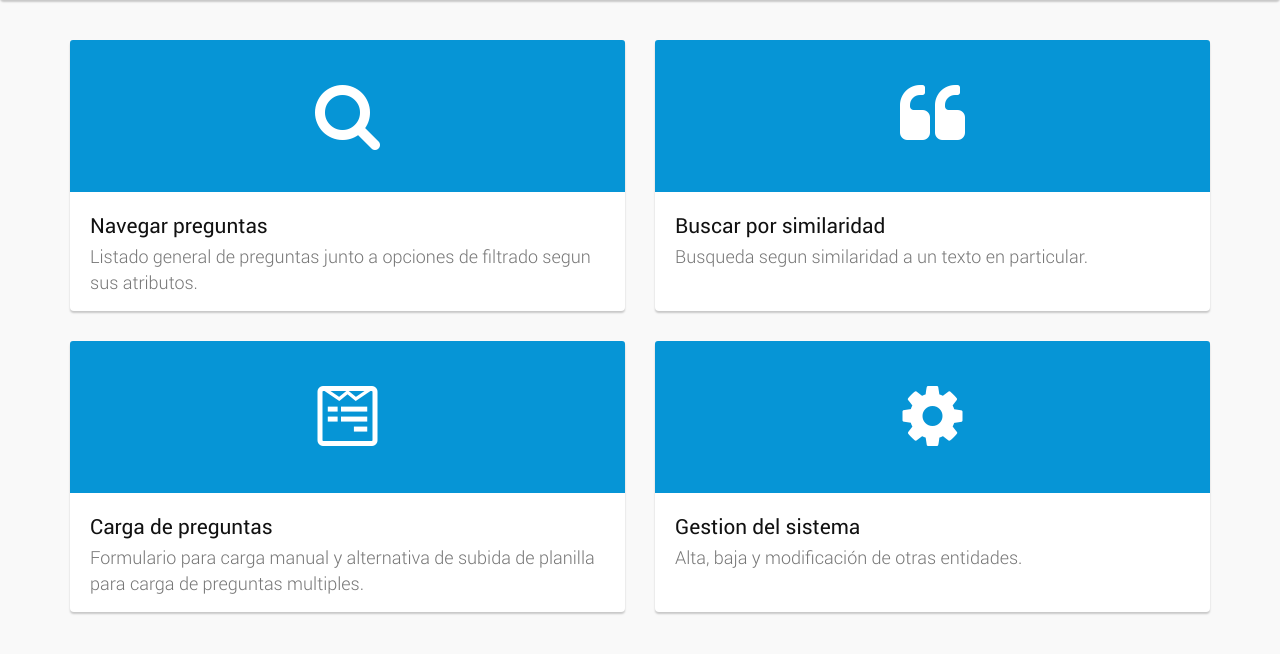
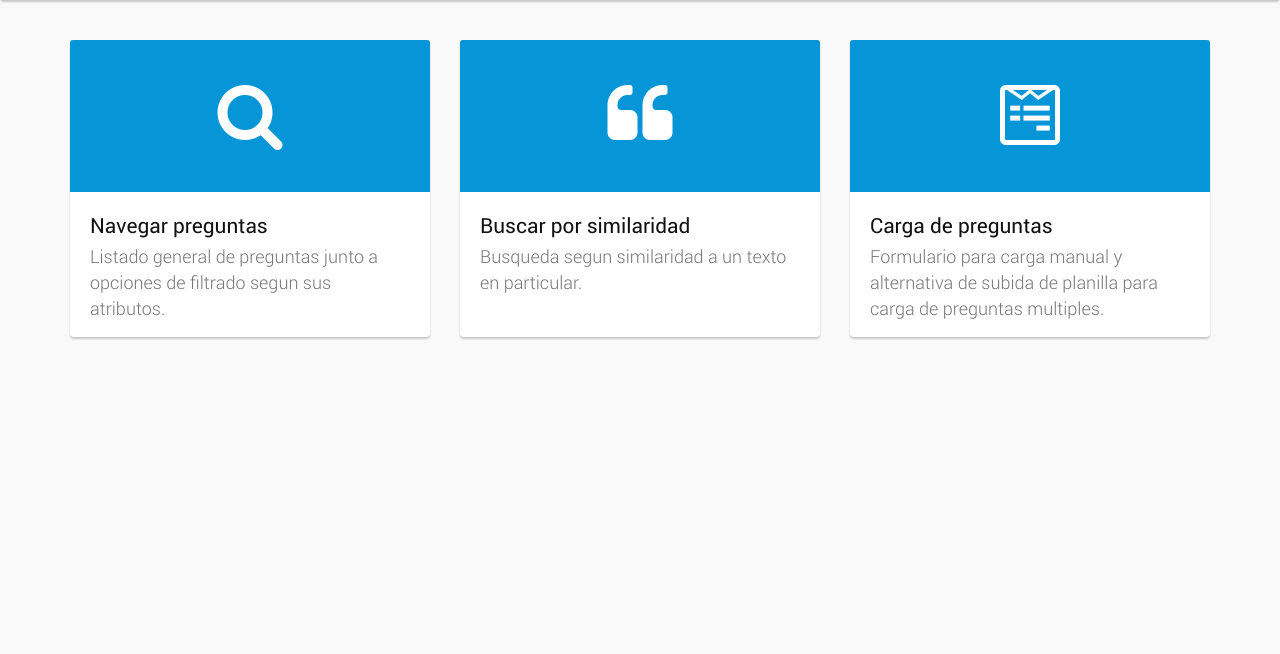
Before and after one commit to kant/buscador-srpa, a Flask app: template server/app/templates/home.html in a window 1280 px wide. Shown: the part 72-726 px from the top of the page. Run offline with Flask 2, Linux system fonts and the light colour scheme; the template is opened without the code that fills it, so the values that code supplies are empty; parts of the project's set-up code (start-up, migrations or seed data) failed here and were passed over; some libraries are stand-ins or nearby versions.

Commit message:
Saco sección de Gestión

```diff
--- a/server/app/routes.py
+++ b/server/app/routes.py
@@ -81,8 +81,3 @@ def init_routes(app, db_session, searcher):
     def update_question(question_id):
         result = Question.update(question_id, db_session, request.values)
         return render_template('/search/result.html', result=result, best_words=False)
-
-    @app.route('/gestion_de_entidades')
-    @login_required
-    def management():
-        return render_template('management.html')
--- a/server/app/templates/home.html
+++ b/server/app/templates/home.html
@@ -3,7 +3,7 @@
     <section class="container-fluid">
         <div class="row panels-row">
 
-            <div class="col-xs-12 col-sm-6">
+            <div class="col-xs-12 col-sm-4">
                 <a class="panel panel-default panel-icon" href="{{ url_for('search') }}">
                     <div class="panel-heading hidden-xs"><i class="fa fa-search"></i></div>
                     <div class="panel-body">
@@ -13,7 +13,7 @@
                 </a>
             </div>
 
-            <div class="col-xs-12 col-sm-6">
+            <div class="col-xs-12 col-sm-4">
                 <a class="panel panel-default panel-icon" href="{{ url_for('full_text_query') }}">
                     <div class="panel-heading hidden-xs"><i class="fa fa-quote-left"></i></div>
                     <div class="panel-body">
@@ -23,7 +23,7 @@
                 </a>
             </div>
 
-            <div class="col-xs-12 col-sm-6">
+            <div class="col-xs-12 col-sm-4">
                 <a class="panel panel-default panel-icon" href="{{ url_for('question_upload') }}">
                     <div class="panel-heading hidden-xs"><i class="fa fa-wpforms"></i></div>
                     <div class="panel-body">
@@ -32,18 +32,6 @@
                     </div>
                 </a>
             </div>
-
-            <div class="col-xs-12 col-sm-6">
-                <a class="panel panel-default panel-icon" href="{{ url_for('management') }}">
-                    <div class="panel-heading hidden-xs"><i class="fa fa-gear"></i></div>
-                    <div class="panel-body">
-                        <h3><span class="visible-xs-inline"><i class="fa fa-gear text-secondary"></i>&nbsp;</span>Gestion del sistema</h3>
-                        <p class="text-muted">Alta, baja y modificación de otras entidades.</p>
-                    </div>
-                </a>
-            </div>
-
-
         </div>
     </section>
 {% endblock %}
--- a/server/main.py
+++ b/server/main.py
@@ -2,4 +2,4 @@ from app.create_app import create_app
 
 if __name__ == '__main__':
     app = create_app()
-    app.run(host='0.0.0.0', port=5001, debug=True)
+    app.run(host='0.0.0.0', port=5001, debug=True, threaded=True)
```
